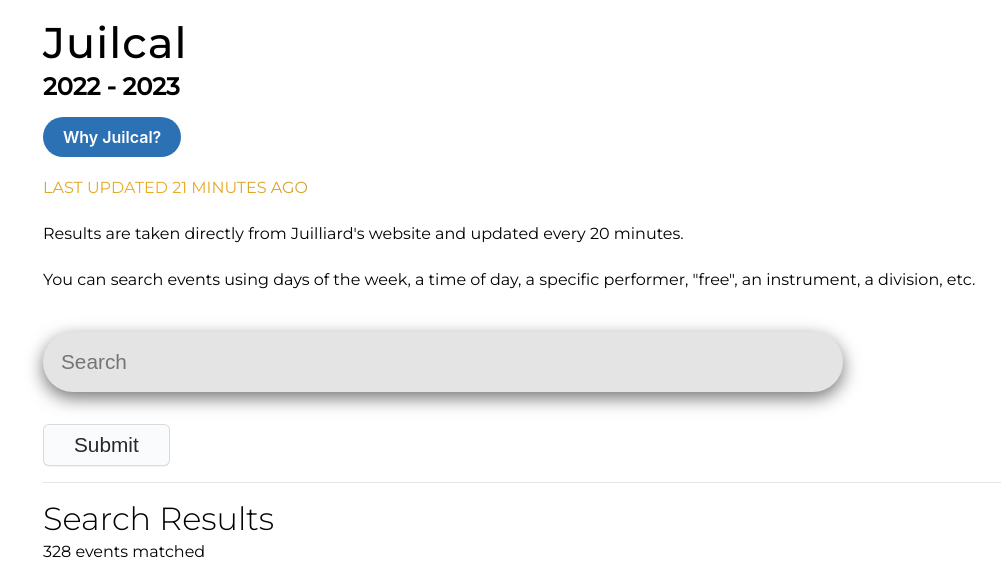
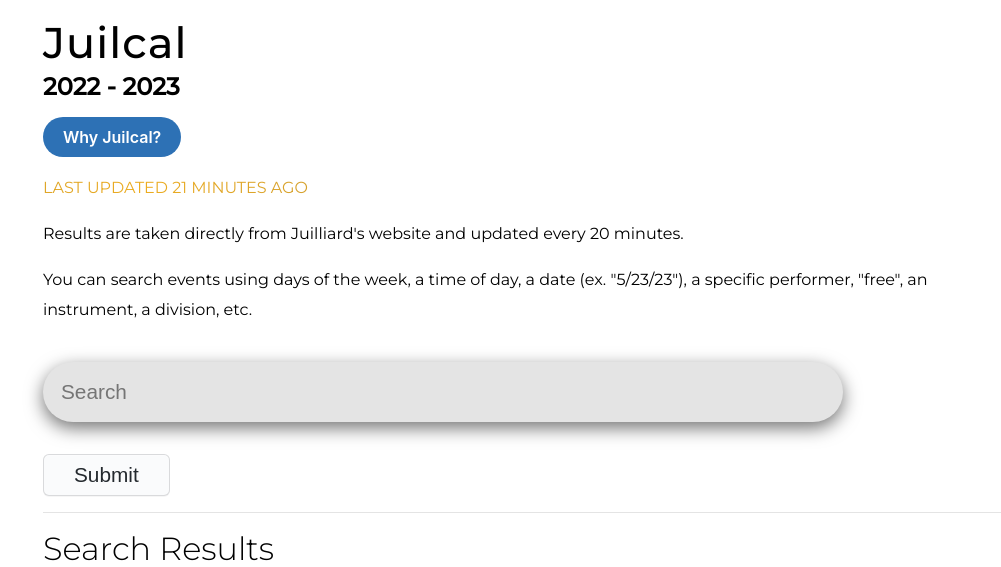
Before and after one commit to rsoeyadi/Juilliard-Calendar-Scraper, a Flask app: page / in a window 1280 px wide. Shown: the top 567 px of the page, without its empty margins (113-1114 px from the left). Run offline with Flask 2, Linux system fonts and the light colour scheme; data comes from the database, SQL or seed files in the repository.

Commit message:
added example of a date format

```diff
--- a/templates/index.html
+++ b/templates/index.html
@@ -76,7 +76,7 @@
             </div>
             <p id="last-updated-text">last updated {{ lastUpdatedTime }} ago</p>
             <p>Results are taken directly from Juilliard's website and updated every 20 minutes.</p>
-            <p>You can search events using days of the week, a time of day, a specific performer, "free", an instrument,
+            <p>You can search events using days of the week, a time of day, a date (ex. "5/23/23"), a specific performer, "free", an instrument,
                 a division, etc.</p>
         </div>
         <form action="/add_keyword" , method="POST">
```
